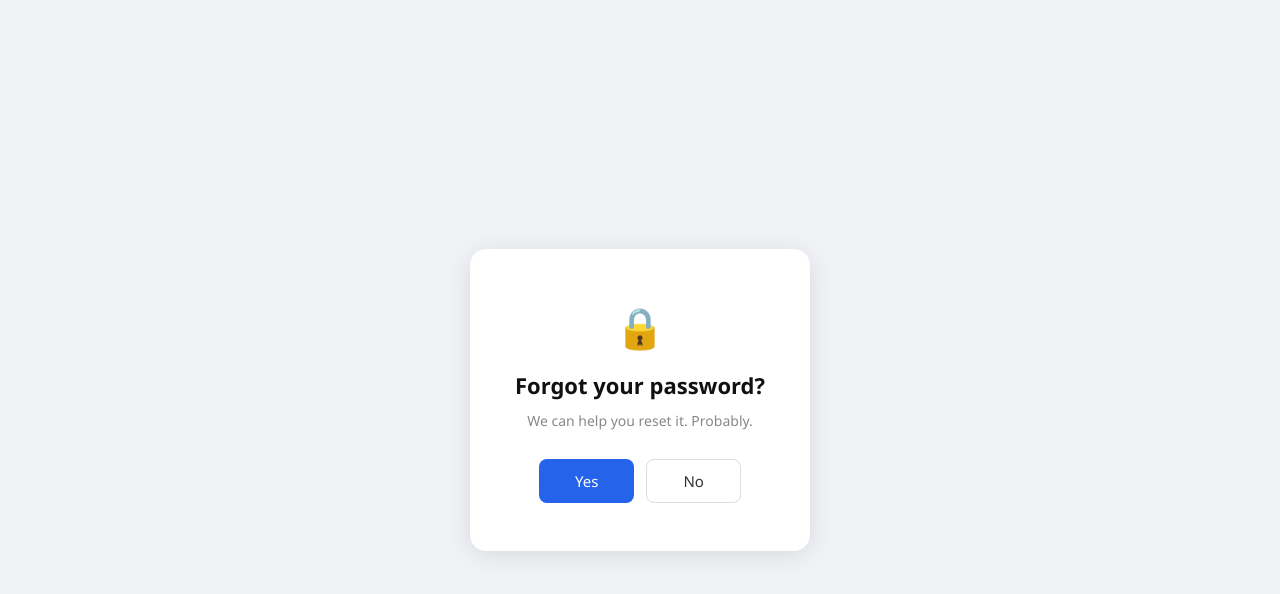
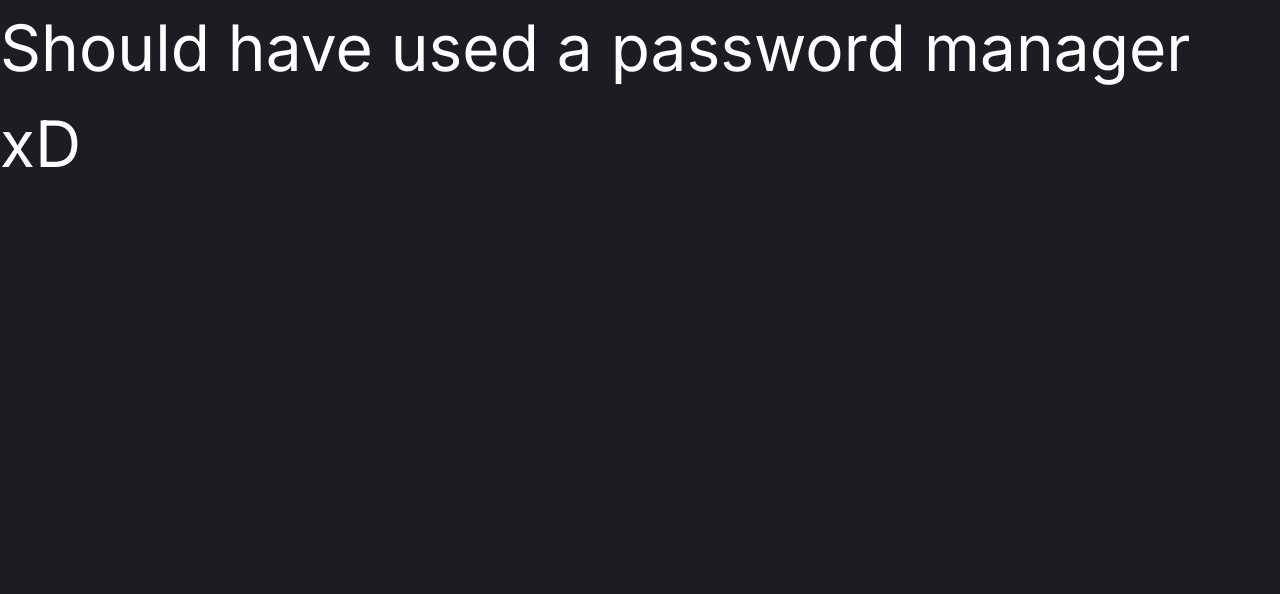
Before and after one commit to Udbhav227/password-manager, a React (Vite) app in the folder client/: page /forgot-password in a window 1280 px wide. Shown: the top 594 px of the page. Built offline with nearby package versions, Linux system fonts and the light colour scheme.

Commit message:
update forgot password page

```diff
--- a/client/src/components/ForgotPassowrd.jsx
+++ b/client/src/components/ForgotPassowrd.jsx
@@ -1,258 +1,5 @@
-import React, { useState, useEffect, useRef } from "react";
+import React from "react";
 
-const catGifs = [
-  "https://media3.giphy.com/media/v1.Y2lkPTc5MGI3NjExOGNsYWV3cmpkN2V1OGdnaHpoZ2JzaGlnaDJyY3J3bzM1ZTZxaGE5ZCZlcD12MV9pbnRlcm5hbF9naWZfYnlfaWQmY3Q9Zw/0SVAVxeJsnJ1WRMIPX/giphy.gif",
-  "https://media4.giphy.com/media/v1.Y2lkPTc5MGI3NjExd2RwNWdlYmt6cWx2ZGg3bnFtcnIzY212eHh5NzRwcXh2c2Zod2p1eiZlcD12MV9pbnRlcm5hbF9naWZfYnlfaWQmY3Q9Zw/fb5lozVxhBwVFFByW8/giphy.gif",
-  "https://media.giphy.com/media/v1.Y2lkPWVjZjA1ZTQ3YzB2ZW9uZm4zMjI1eWh0bzQxM2pqajgyeXF1ejQyb3VwZzkwMDN5bSZlcD12MV9naWZzX3NlYXJjaCZjdD1n/zMv36BprGxUAqoWc72/giphy.gif",
-  "https://media.giphy.com/media/v1.Y2lkPTc5MGI3NjExNm1jMnFhY3U3eGloZTA2N29oNXlmMzZ3eGp4MzNuNDdoaTZ2N2hpdyZlcD12MV9naWZzX3NlYXJjaCZjdD1n/DYC4Ako9o16854pPyO/giphy.gif",
-];
-
-const SIZE = 150;
-const SPEED = 0.8;
-const COLS = 5;
-const ROWS = 3;
-const TOTAL = COLS * ROWS;
-
-const noTaunts = [
-  "Hmm, you sure about that?",
-  "The button disagrees with you.",
-  "Interesting. Try again.",
-  "Bhonduu",
-  "Bhullakadd",
-];
-
-function buildCats() {
-  const cats = [];
-  for (let row = 0; row < ROWS; row++) {
-    for (let col = 0; col < COLS; col++) {
-      const cellW = window.innerWidth / COLS;
-      const cellH = window.innerHeight / ROWS;
-      const jitterX = (Math.random() - 0.5) * cellW * 0.3;
-      const jitterY = (Math.random() - 0.5) * cellH * 0.3;
-      const cx = col * cellW + cellW / 2 - SIZE / 2 + jitterX;
-      const cy = row * cellH + cellH / 2 - SIZE / 2 + jitterY;
-
-      const angle = Math.random() * 2 * Math.PI;
-      cats.push({
-        id: row * COLS + col,
-        src: catGifs[(row * COLS + col) % catGifs.length],
-        x: Math.max(0, Math.min(cx, window.innerWidth - SIZE)),
-        y: Math.max(0, Math.min(cy, window.innerHeight - SIZE)),
-        dx: Math.cos(angle) * SPEED,
-        dy: Math.sin(angle) * SPEED,
-        rotation: Math.random() * 360,
-      });
-    }
-  }
-  return cats;
+export default function TrollPage() {
+  return <div style={{fontSize: "4rem"}}> Should have used a password manager xD</div>;
 }
-
-function CatSwarm() {
-  const catsRef = useRef(buildCats());
-  const [positions, setPositions] = useState(
-    catsRef.current.map(({ id, x, y }) => ({ id, x, y })),
-  );
-  const rafRef = useRef(null);
-
-  useEffect(() => {
-    const tick = () => {
-      const W = window.innerWidth;
-      const H = window.innerHeight;
-
-      catsRef.current = catsRef.current.map((cat) => {
-        let { x, y, dx, dy } = cat;
-        x += dx;
-        y += dy;
-
-        if (x < 0) {
-          x = 0;
-          dx = Math.abs(dx);
-        } else if (x > W - SIZE) {
-          x = W - SIZE;
-          dx = -Math.abs(dx);
-        }
-
-        if (y < 0) {
-          y = 0;
-          dy = Math.abs(dy);
-        } else if (y > H - SIZE) {
-          y = H - SIZE;
-          dy = -Math.abs(dy);
-        }
-
-        return { ...cat, x, y, dx, dy };
-      });
-
-      setPositions(catsRef.current.map(({ id, x, y }) => ({ id, x, y })));
-      rafRef.current = requestAnimationFrame(tick);
-    };
-
-    rafRef.current = requestAnimationFrame(tick);
-    return () => cancelAnimationFrame(rafRef.current);
-  }, []);
-
-  return (
-    <>
-      {catsRef.current.map((cat) => {
-        const pos = positions.find((p) => p.id === cat.id);
-        return (
-          <img
-            key={cat.id}
-            src={cat.src}
-            alt="chaos cat"
-            style={{
-              position: "fixed",
-              left: pos?.x ?? cat.x,
-              top: pos?.y ?? cat.y,
-              width: SIZE,
-              height: SIZE,
-              objectFit: "contain",
-              transform: `rotate(${cat.rotation}deg)`,
-              zIndex: 10,
-              pointerEvents: "none",
-              borderRadius: 10,
-            }}
-          />
-        );
-      })}
-    </>
-  );
-}
-
-export default function TrollPasswordReset() {
-  const [isTrolled, setIsTrolled] = useState(false);
-  const [noCount, setNoCount] = useState(0);
-  const [noPos, setNoPos] = useState({ x: null, y: null });
-  const [taunt, setTaunt] = useState("");
-
-  const handleNo = () => {
-    const next = noCount + 1;
-    setNoCount(next);
-    setTaunt(noTaunts[noCount % noTaunts.length]);
-    if (next >= 5) {
-      setIsTrolled(true);
-      return;
-    }
-    setNoPos({
-      x: Math.random() * 60 + 5,
-      y: Math.random() * 60 + 15,
-    });
-  };
-
-  if (!isTrolled) {
-    return (
-      <div style={styles.container}>
-        <div style={styles.card}>
-          <div style={{ fontSize: 40, marginBottom: 12 }}>🔒</div>
-          <h2 style={styles.heading}>Forgot your password?</h2>
-          <p style={styles.subtext}>We can help you reset it. Probably.</p>
-          <div style={styles.btnRow}>
-            <button style={styles.yesBtn} onClick={() => setIsTrolled(true)}>
-              Yes
-            </button>
-            <button
-              style={{
-                ...styles.noBtn,
-                ...(noPos.x !== null
-                  ? {
-                      position: "absolute",
-                      left: `${noPos.x}%`,
-                      top: `${noPos.y}%`,
-                    }
-                  : {}),
-              }}
-              onClick={handleNo}
-            >
-              No
-            </button>
-          </div>
-          {taunt && <p style={styles.taunt}>{taunt}</p>}
-        </div>
-      </div>
-    );
-  }
-
-  return (
-    <div style={styles.trollContainer}>
-      <h1 style={styles.trollText}>SHOULD HAVE USED A PASSWORD MANAGER!</h1>
-      <CatSwarm />
-      <style>{`
-        @keyframes flash {
-          0%   { color: #ff0000; transform: translate(-50%,-50%) scale(1);    }
-          33%  { color: #ffff00; transform: translate(-50%,-50%) scale(1.05); }
-          66%  { color: #ff00ff; transform: translate(-50%,-50%) scale(1);    }
-          100% { color: #00ffff; transform: translate(-50%,-50%) scale(1.05); }
-        }
-      `}</style>
-    </div>
-  );
-}
-
-const styles = {
-  container: {
-    position: "relative",
-    display: "flex",
-    justifyContent: "center",
-    alignItems: "center",
-    minHeight: "100vh",
-    backgroundColor: "#f0f2f5",
-    fontFamily: "'Segoe UI', system-ui, sans-serif",
-    overflow: "hidden",
-  },
-  card: {
-    position: "relative",
-    padding: "48px 40px",
-    backgroundColor: "white",
-    borderRadius: 16,
-    boxShadow: "0 4px 24px rgba(0,0,0,0.10)",
-    textAlign: "center",
-    minWidth: 340,
-    minHeight: 240,
-  },
-  heading: { margin: "0 0 8px", fontSize: 22, fontWeight: 600, color: "#111" },
-  subtext: { margin: "0 0 28px", fontSize: 14, color: "#888" },
-  btnRow: { display: "flex", gap: 12, justifyContent: "center" },
-  yesBtn: {
-    padding: "10px 36px",
-    fontSize: 15,
-    backgroundColor: "#2563eb",
-    color: "white",
-    border: "none",
-    borderRadius: 8,
-    cursor: "pointer",
-    fontWeight: 500,
-  },
-  noBtn: {
-    padding: "10px 36px",
-    fontSize: 15,
-    backgroundColor: "white",
-    color: "#333",
-    border: "1px solid #ddd",
-    borderRadius: 8,
-    cursor: "pointer",
-    fontWeight: 500,
-  },
-  taunt: { marginTop: 20, fontSize: 13, color: "#999", fontStyle: "italic" },
-  trollContainer: {
-    position: "fixed",
-    inset: 0,
-    backgroundColor: "#000",
-    overflow: "hidden",
-  },
-  trollText: {
-    position: "absolute",
-    top: "50%",
-    left: "50%",
-    transform: "translate(-50%, -50%)",
-    fontSize: "clamp(1.5rem, 4vw, 3.5rem)",
-    fontFamily: "Impact, sans-serif",
-    fontWeight: "bold",
-    textAlign: "center",
-    zIndex: 5,
-    margin: 0,
-    textShadow: "4px 4px 0 #000",
-    animation: "flash 0.6s infinite",
-    pointerEvents: "none",
-    whiteSpace: "nowrap",
-  },
-};
```
